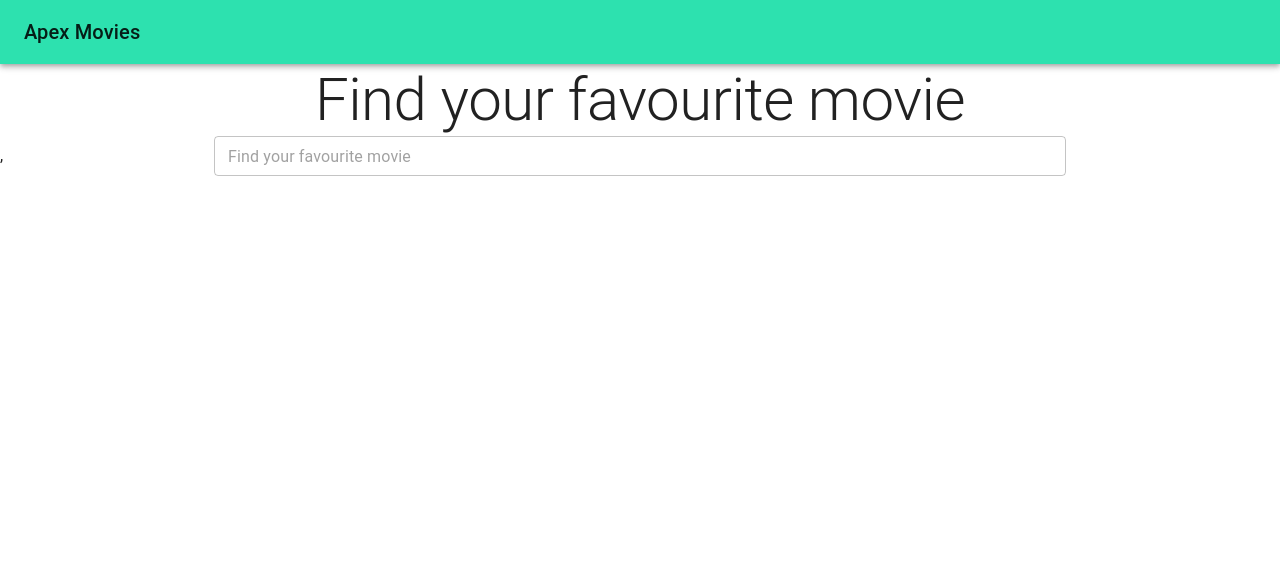
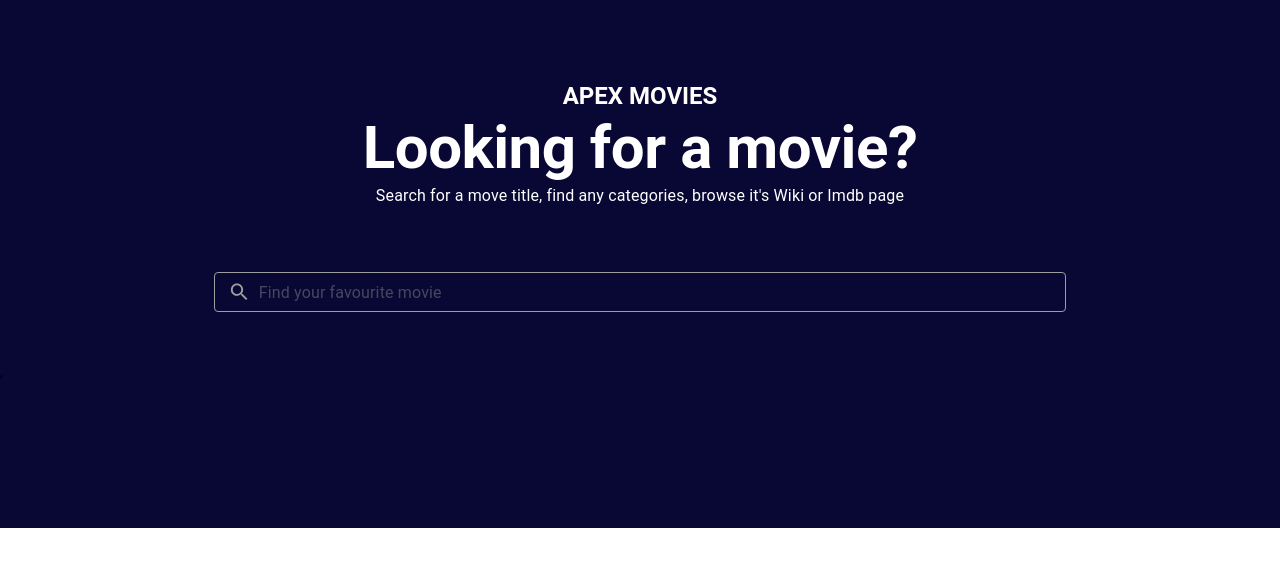
Before and after one commit to karesztrk/apex-movies, a React (Vite) app: page / in a window 1280 px wide. Shown: the top 566 px of the page. Built offline with nearby package versions, Linux system fonts and the light colour scheme.

Commit message:
Design improvement

```diff
--- a/package.json
+++ b/package.json
@@ -35,6 +35,7 @@
     "dependencies": {
         "@emotion/react": "^11.9.0",
         "@emotion/styled": "^11.8.1",
+        "@mui/icons-material": "^5.8.3",
         "@mui/material": "^5.8.3",
         "graphql": "^16.5.0",
         "graphql-request": "^4.3.0",
--- a/src/App.tsx
+++ b/src/App.tsx
@@ -1,14 +1,12 @@
-import Footer from './components/footer/Footer';
-import Header from './components/header/Header';
 import Main from './components/main/Main';
 import { SearchProvider } from './context/SearchContext';
 
 export default function App() {
     return (
         <SearchProvider>
-            <Header />
+            {/* <Header /> */}
             <Main />
-            <Footer />
+            {/* <Footer /> */}
         </SearchProvider>
     );
 }
--- a/src/components/layout/Layout.tsx
+++ b/src/components/layout/Layout.tsx
@@ -1,22 +1,63 @@
-import { Container, Typography } from '@mui/material';
+import { Box, Container, Typography } from '@mui/material';
 import { styled } from '@mui/system';
 import { PropsWithChildren } from 'react';
 
-const Layout = ({ children }) => {
+const Layout = ({ children }: PropsWithChildren) => {
     return (
-        <Container component="main" maxWidth="md">
-            <Title>Find your favourite movie</Title>
-            {children}
-        </Container>
+        <>
+            <Hero>
+                <Title>Apex Movies</Title>
+                <CTA>Looking for a movie?</CTA>
+                <Description>
+                    Search for a move title, find any categories, browse it&apos;s Wiki or Imdb page
+                </Description>
+            </Hero>
+            <Content>{children}</Content>
+        </>
     );
 };
 
 const Title = styled(({ children, className }: PropsWithChildren<{ className?: string }>) => (
-    <Typography component="h1" variant="h2" className={className}>
+    <Typography component="h1" variant="h5" className={className}>
         {children}
     </Typography>
 ))(() => ({
     textAlign: 'center',
+    color: 'inherit',
+    textTransform: 'uppercase',
+    fontWeight: 'bold',
+}));
+
+const CTA = styled(({ children, className }: PropsWithChildren<{ className?: string }>) => (
+    <Typography component="h2" variant="h2" className={className}>
+        {children}
+    </Typography>
+))(() => ({
+    textAlign: 'center',
+    color: 'inherit',
+    fontWeight: 'bold',
+}));
+
+const Description = styled(({ children, className }: PropsWithChildren<{ className?: string }>) => (
+    <Typography className={className}>{children}</Typography>
+))(() => ({
+    textAlign: 'center',
+    color: 'inherit',
+}));
+
+const Hero = styled(Box)(({ theme }) => ({
+    paddingTop: '5rem',
+    paddingBottom: '20rem',
+    backgroundColor: theme.palette.secondary.main,
+    color: theme.palette.common.white,
+}));
+
+const Content = styled(({ children, className }: PropsWithChildren<{ className?: string }>) => (
+    <Container component="main" maxWidth="md" className={className}>
+        {children}
+    </Container>
+))(() => ({
+    marginTop: '-16rem',
 }));
 
 export default Layout;
--- a/src/components/search/SearchBar.tsx
+++ b/src/components/search/SearchBar.tsx
@@ -1,4 +1,5 @@
-import { TextField } from '@mui/material';
+import { Search as SearchIcon } from '@mui/icons-material';
+import { InputAdornment, OutlinedInput, styled } from '@mui/material';
 import { ChangeEvent, FC } from 'react';
 
 interface SearchBarProps {
@@ -14,16 +15,44 @@ const SearchBar: FC<SearchBarProps> = ({ value, onChange: onChangeProp }) => {
     };
 
     return (
-        <TextField
-            hiddenLabel
+        <Input
             placeholder="Find your favourite movie"
-            variant="outlined"
+            startAdornment={
+                <InputAdornment position="start">
+                    <SearchIcon />
+                </InputAdornment>
+            }
             size="small"
             fullWidth
             value={value}
             onChange={onChange}
+            notched={false}
         />
     );
 };
 
+const Input = styled(OutlinedInput)(({ theme }) => ({
+    color: theme.palette.grey[500],
+    marginBottom: '5rem',
+
+    '& fieldset.MuiOutlinedInput-notchedOutline': {
+        border: `1px solid ${theme.palette.grey[500]}`,
+    },
+    '& svg': {
+        color: `${theme.palette.grey[500]}`,
+    },
+    '&:hover, &:focus-within': {
+        color: theme.palette.common.white,
+        '& fieldset.MuiOutlinedInput-notchedOutline': {
+            border: `1px solid ${theme.palette.common.white}`,
+        },
+        '& svg': {
+            color: theme.palette.common.white,
+        },
+    },
+    '& input:focus-within + fieldset.MuiOutlinedInput-notchedOutline': {
+        border: `2px solid ${theme.palette.primary.main}`,
+    },
+}));
+
 export default SearchBar;
--- a/src/components/search/SearchResult.tsx
+++ b/src/components/search/SearchResult.tsx
@@ -2,7 +2,7 @@ import { useSearchContext } from '@/context/SearchContext';
 import { useImdb } from '@/hooks/use-imdb';
 import { useWiki } from '@/hooks/use-wiki';
 import { Button, Card, CardActions, CardContent, CardMedia, Link, Rating, styled, Typography } from '@mui/material';
-import { FC, useState } from 'react';
+import { FC, PropsWithChildren, useState } from 'react';
 import { Movie } from '.';
 
 interface SearchResultProps {
@@ -30,10 +30,10 @@ const SearchResult: FC<SearchResultProps> = ({ movie }) => {
     const rating = movie.score / 2;
 
     return (
-        <Card sx={{ height: '100%', display: 'flex', flexDirection: 'column' }}>
-            <CardMedia component="img" image={movie.poster?.medium} alt="random" />
-            <CardContent sx={{ flexGrow: 1 }}>
-                <Typography gutterBottom variant="h5" component="h2" onClick={onTitleClick}>
+        <Wrapper>
+            <CardMedia component="img" image={movie.poster?.medium} alt="Movie poster" />
+            <CardContent>
+                <Typography variant="h5" component="h2" onClick={onTitleClick}>
                     {movie.name}
                 </Typography>
                 <Rating name="read-only" value={rating} readOnly />
@@ -54,9 +54,17 @@ const SearchResult: FC<SearchResultProps> = ({ movie }) => {
                     )}
                 </CardActions>
             )}
-        </Card>
+        </Wrapper>
     );
 };
+
+const Wrapper = styled(({ children, className }: PropsWithChildren<{ className?: string }>) => (
+    <Card elevation={1} className={className}>
+        {children}
+    </Card>
+))(() => ({
+    borderRadius: '0.75rem',
+}));
 
 const Summary = styled(Typography)(() => ({
     textAlign: 'center',
--- a/src/theme.ts
+++ b/src/theme.ts
@@ -1,5 +1,5 @@
+import { red } from '@mui/material/colors';
 import { createTheme } from '@mui/material/styles';
-import { red } from '@mui/material/colors';
 
 const theme = createTheme({
     palette: {
```
Also changed, not shown: 1 other file (tests, documents, lock files or other folders).
